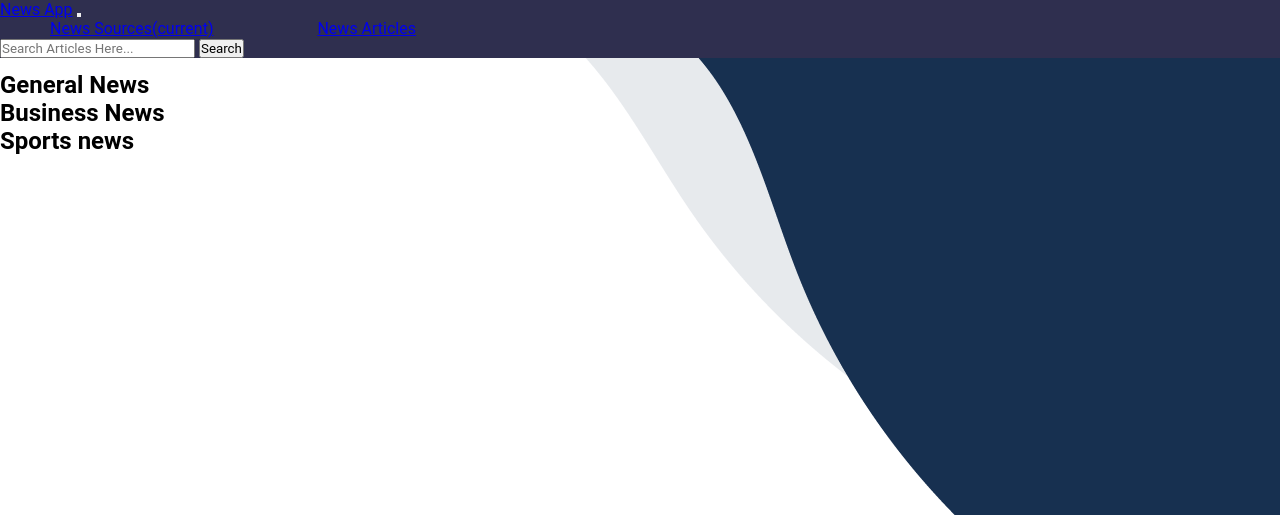
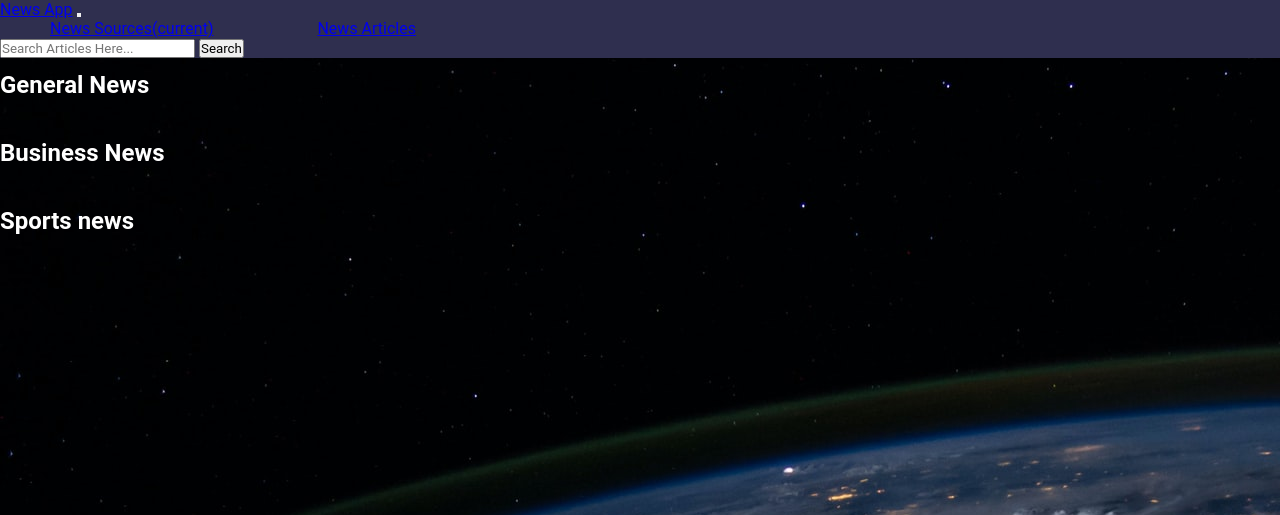
Before and after one commit to Aprilwairimu/news-article, a Flask app: template app/templates/index.html in a window 1280 px wide. Shown: the top 515 px of the page. Run offline with Flask 2, Linux system fonts and the light colour scheme; the template is opened without the code that fills it, so the values that code supplies are empty; some libraries are stand-ins or nearby versions.

Commit message:
styled items

```diff
--- a/app/static/css/styles.css
+++ b/app/static/css/styles.css
@@ -4,18 +4,28 @@
     font-family: "Roboto", sans-serif;
 }
 body{
-    background-image: url(../images/shape.png);
+    background-image: url(../images/back.jpg);
+    color: white;
+    background-repeat: no-repeat;
+
 }
 .nav li{
     display: inline-block;
     padding: 0 50px;
 }
-#allsources {
+.page1{
+    display: flex;
+    margin: 10 10px;
+    padding: 20px;
+    flex-direction: row;
+    flex-wrap: wrap;
+    justify-content: space-around;
 
-    background-attachment: fixed;
-    background-position: center;
-    background-repeat: no-repeat;
-    background-size: cover;
+
+}
+.page2{
+    height: auto;
+    width: 20%;
 }
 #sourcename{
     font-weight: bold;
--- a/app/templates/macros.html
+++ b/app/templates/macros.html
@@ -2,9 +2,9 @@
 <div class="container-fluid">
     <div class="row">
         <div class="colum-md-4">
-            <div class="card-columns">
+            <div class="card-columns page1">
                 {% for news in sources_outcome %}
-                <div class="card sourcecard">
+                <div class="card sourcecard page2">
                     <div class="card-header" id="sourcename">
                         <h4><a href="/articles/{{news.id}}">{{news.name}}</a></h4>
                     </div>
```
Also changed, not shown: app/static/images/back.jpg (added), app/static/images/shape.png (deleted).
